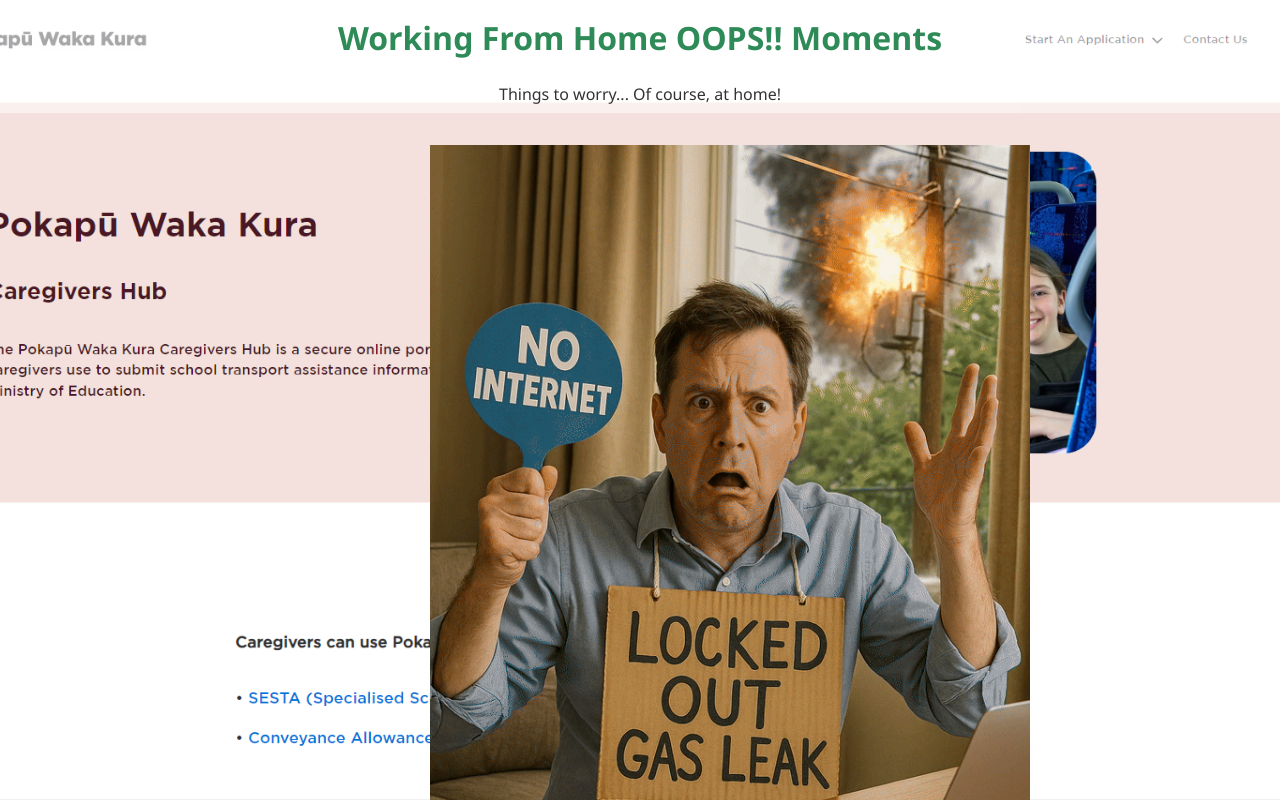
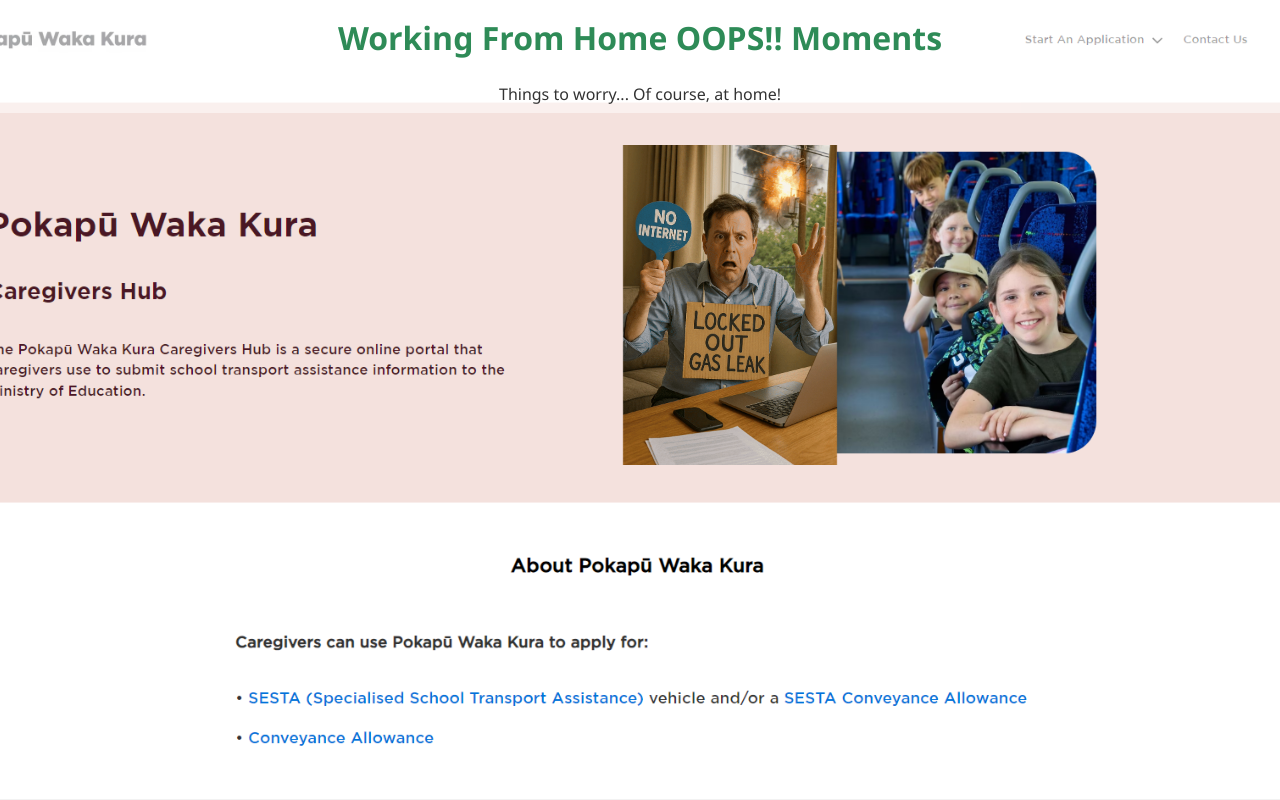
Before and after one commit to sthayalan/testenvrefresh, a plain HTML site: page wfh.html in a window 1280 px wide. Shown: the top 800 px of the page. Drawn offline with Linux system fonts and the light colour scheme.

Commit message:
Update wfh.html

```diff
--- a/wfh.html
+++ b/wfh.html
@@ -57,7 +57,7 @@
     .image-wrapper img {
       width: 100%;
       height: auto;
-      //max-height: 40vh;
+      max-height: 40vh;
       object-fit: contain;
     }
   </style>
```
